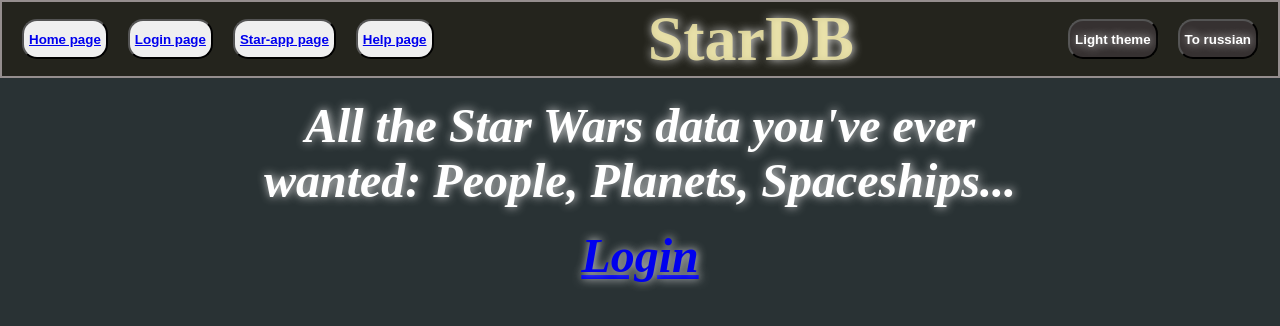
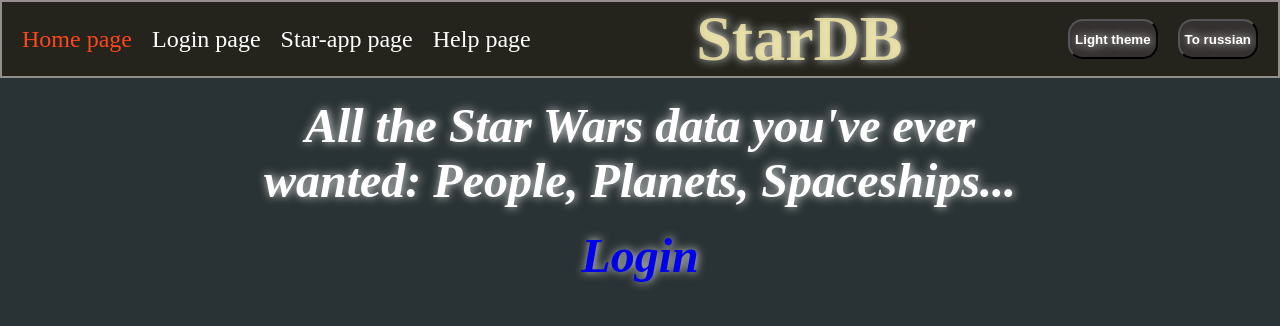
Before and after one commit to muteki-Ronin/React-Homework-7, a React app: page / in a window 1280 px wide. Built offline with nearby package versions, Linux system fonts and the light colour scheme; no server answers.

Commit message:
add style to header

```diff
--- a/src/components/header/Header.jsx
+++ b/src/components/header/Header.jsx
@@ -1,5 +1,5 @@
 // CORE
-import { Link } from "react-router-dom";
+import { NavLink } from "react-router-dom";
 import { routers } from "../../core/config";
 // CUSTOM-HOOKS
 import { useThem } from "../../hook/useThem";
@@ -30,18 +30,46 @@
       }
     >
       <div className="nav-btn_panel">
-        <button>
-          <Link to={routers.home}>{languageData.homePage}</Link>
-        </button>
-        <button>
-          <Link to={routers.login}>{languageData.loginPage}</Link>
-        </button>
-        <button>
-          <Link to={routers.starapp}>{languageData.starAppPage}</Link>
-        </button>
-        <button>
-          <Link to={routers.help}>{languageData.helpPage}</Link>
-        </button>
+        <NavLink
+          to={routers.home}
+          className={
+            themType
+              ? "header-link header-link_dark"
+              : "header-link header-link_light"
+          }
+        >
+          {languageData.homePage}
+        </NavLink>
+        <NavLink
+          to={routers.login}
+          className={
+            themType
+              ? "header-link header-link_dark"
+              : "header-link header-link_light"
+          }
+        >
+          {languageData.loginPage}
+        </NavLink>
+        <NavLink
+          to={routers.starapp}
+          className={
+            themType
+              ? "header-link header-link_dark"
+              : "header-link header-link_light"
+          }
+        >
+          {languageData.starAppPage}
+        </NavLink>
+        <NavLink
+          to={routers.help}
+          className={
+            themType
+              ? "header-link header-link_dark"
+              : "header-link header-link_light"
+          }
+        >
+          {languageData.helpPage}
+        </NavLink>
       </div>
 
       <h1
--- a/src/components/header/style.css
+++ b/src/components/header/style.css
@@ -68,3 +68,24 @@
   text-shadow: rgb(26, 25, 25) 1px 0 10px;
   background-color: rgb(227, 221, 221);;
 }
+
+.header-link {
+  color: white;
+  font-size: 1.5rem;
+}
+
+.header-link:hover {
+  color:rgba(253, 70, 29, 0.8);
+}
+
+.header-link_dark {
+  color: white;
+}
+
+.header-link_light {
+  color: black;
+}
+
+.active {
+  color: rgba(253, 70, 29, 1);
+}
--- a/src/index.css
+++ b/src/index.css
@@ -26,3 +26,8 @@
 button:hover {
   box-shadow: #FC0 1px 0 10px;
 }
+
+a {
+  text-decoration: none;
+  transition: .6s;
+}
```
